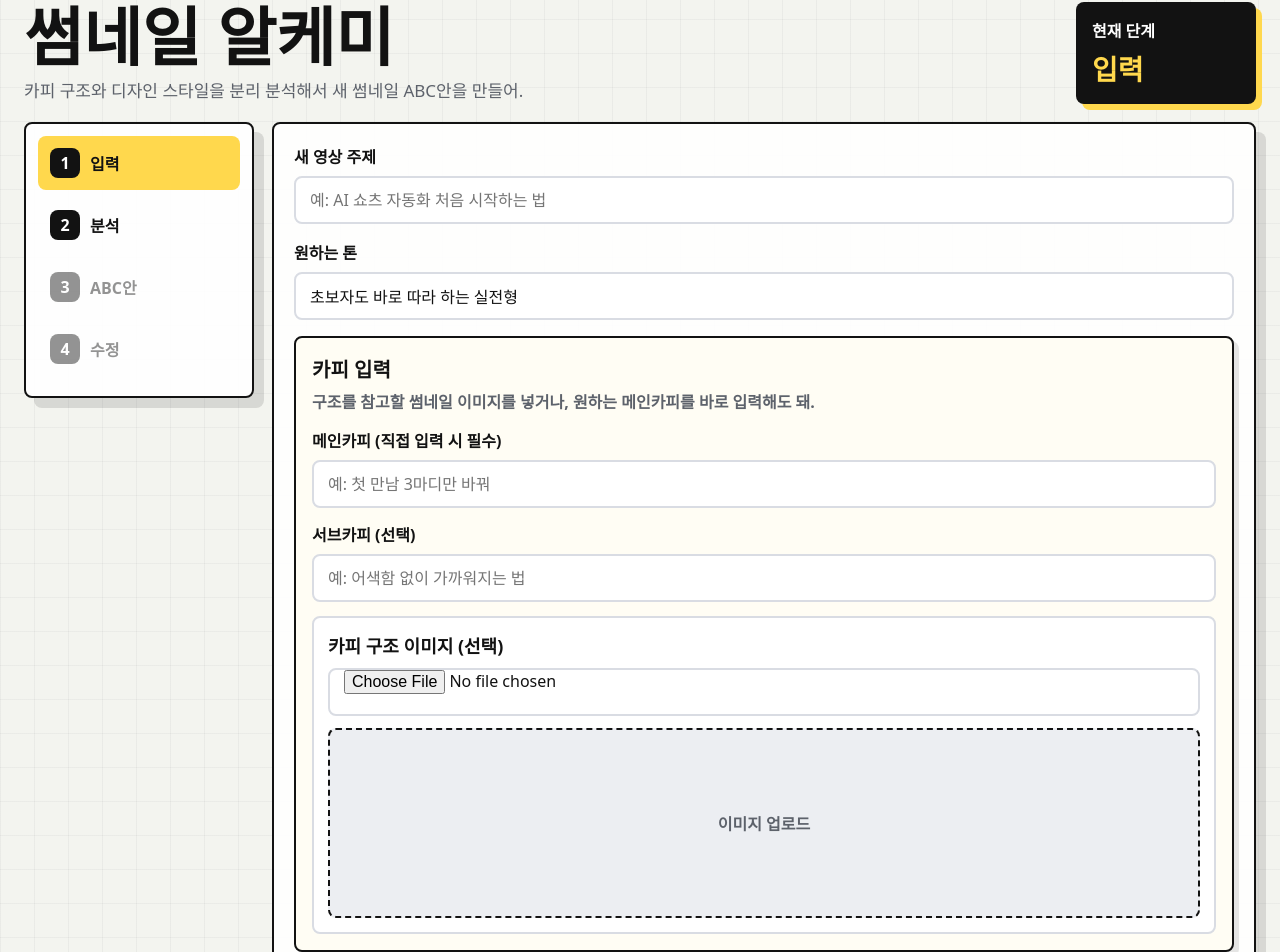
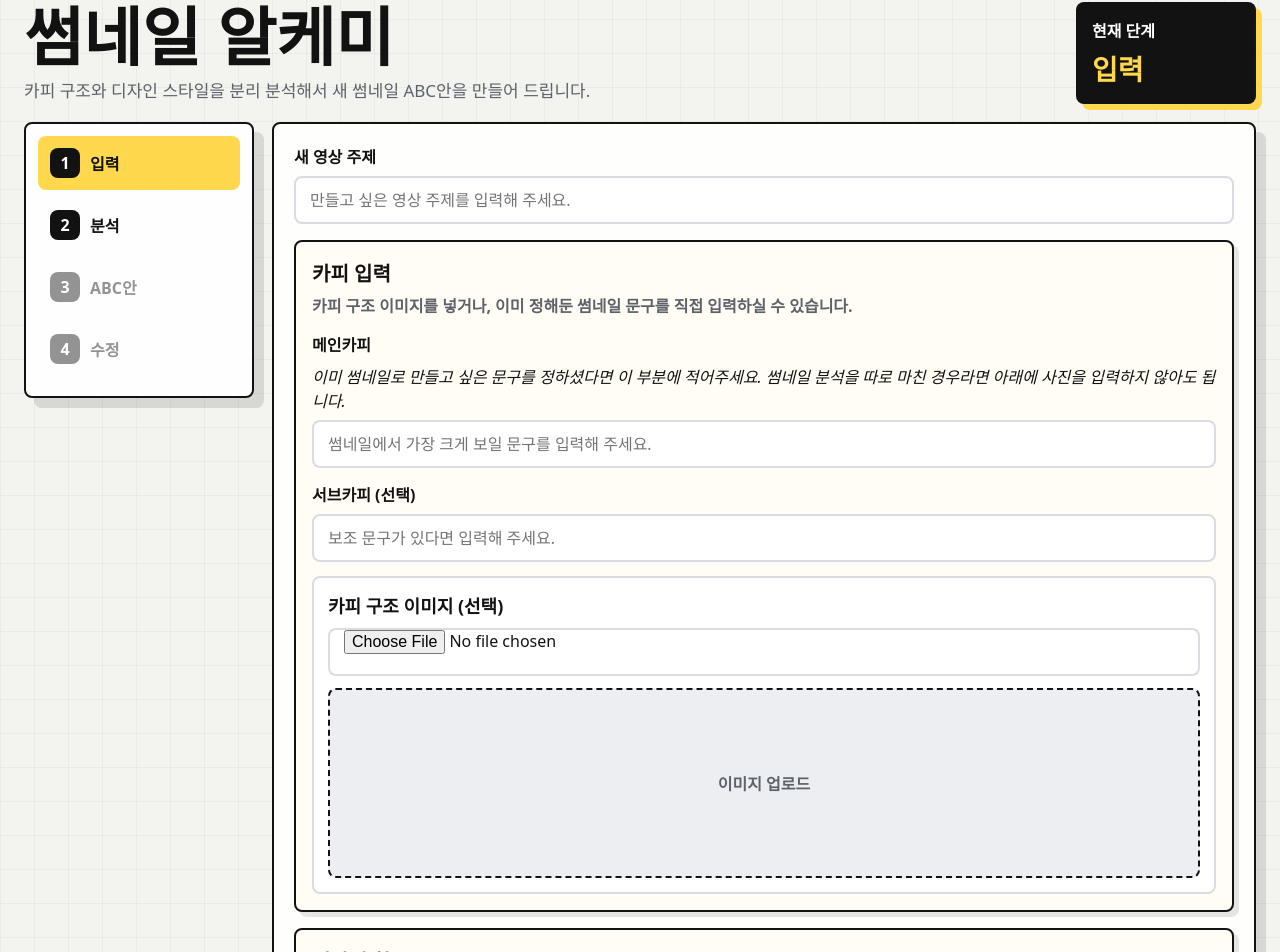
Before and after one commit to carya21/thumbnail-alchemy, a Next.js app: page / in a window 1280 px wide. Shown: the part 49-1001 px from the top of the page. Built offline with nearby package versions, Linux system fonts and the light colour scheme.

Commit message:
Refine student-facing input copy

```diff
--- a/app/page.tsx
+++ b/app/page.tsx
@@ -10,7 +10,6 @@ const stepNames = ['입력', '분석', 'ABC안', '수정'];
 export default function Home() {
   const [step, setStep] = useState(0);
   const [topic, setTopic] = useState('');
-  const [tone, setTone] = useState('초보자도 바로 따라 하는 실전형');
   const [mainCopy, setMainCopy] = useState('');
   const [subCopy, setSubCopy] = useState('');
   const [designPrompt, setDesignPrompt] = useState('');
@@ -19,7 +18,7 @@ export default function Home() {
   const [report, setReport] = useState<AnalysisReport | null>(null);
   const [options, setOptions] = useState<GeneratedOption[]>([]);
   const [selectedLabel, setSelectedLabel] = useState<OptionLabel>('A');
-  const [revisionRequest, setRevisionRequest] = useState('글자를 더 크게, 배경은 더 단순하게');
+  const [revisionRequest, setRevisionRequest] = useState('글자를 더 크게, 배경은 더 단순하게 수정해 주세요.');
   const [revised, setRevised] = useState<GeneratedOption | null>(null);
   const [busy, setBusy] = useState<Busy>('idle');
   const [message, setMessage] = useState('');
@@ -36,7 +35,6 @@ export default function Home() {
     await run('analyzing', async () => {
       const data = await postJson<{ report: AnalysisReport }>('/api/analyze', {
         topic,
-        tone,
         mainCopy,
         subCopy,
         designPrompt,
@@ -47,19 +45,19 @@ export default function Home() {
       setOptions([]);
       setRevised(null);
       setStep(1);
-      setMessage('분석 완료. 이제 ABC안을 만들면 돼.');
+      setMessage('분석이 완료되었습니다. 이제 ABC안을 생성하실 수 있습니다.');
     });
   }
 
   async function generate() {
     if (!report) return;
     await run('generating', async () => {
-      const data = await postJson<{ options: GeneratedOption[] }>('/api/generate', { topic, tone, analysis: report });
+      const data = await postJson<{ options: GeneratedOption[] }>('/api/generate', { topic, analysis: report });
       setOptions(data.options);
       setSelectedLabel(data.options[0]?.label || 'A');
       setRevised(null);
       setStep(2);
-      setMessage('ABC안 생성 완료. 마음에 드는 안을 골라줘.');
+      setMessage('ABC안 생성이 완료되었습니다. 마음에 드는 안을 선택해 주세요.');
     });
   }
 
@@ -69,7 +67,7 @@ export default function Home() {
       const data = await postJson<{ revised: GeneratedOption }>('/api/revise', { selected, revisionRequest });
       setRevised(data.revised);
       setStep(3);
-      setMessage('수정본 완성. 다운로드해서 바로 쓰면 돼.');
+      setMessage('수정본이 완성되었습니다. 다운로드해서 바로 사용하실 수 있습니다.');
     });
   }
 
@@ -94,7 +92,7 @@ export default function Home() {
         <div>
           <p className='eyebrow'>똑사장 썸네일 제작실</p>
           <h1>썸네일 알케미</h1>
-          <p className='lead'>카피 구조와 디자인 스타일을 분리 분석해서 새 썸네일 ABC안을 만들어.</p>
+          <p className='lead'>카피 구조와 디자인 스타일을 분리 분석해서 새 썸네일 ABC안을 만들어 드립니다.</p>
         </div>
         <div className='now'>현재 단계<br /><strong>{stepNames[step]}</strong></div>
       </header>
@@ -116,33 +114,30 @@ export default function Home() {
             <div className='stack'>
               <div className='field'>
                 <label>새 영상 주제</label>
-                <input value={topic} onChange={(event) => setTopic(event.target.value)} placeholder='예: AI 쇼츠 자동화 처음 시작하는 법' />
-              </div>
-              <div className='field'>
-                <label>원하는 톤</label>
-                <input value={tone} onChange={(event) => setTone(event.target.value)} />
+                <input value={topic} onChange={(event) => setTopic(event.target.value)} placeholder='만들고 싶은 영상 주제를 입력해 주세요.' />
               </div>
 
               <section className='inputPanel'>
                 <h2>카피 입력</h2>
-                <p>구조를 참고할 썸네일 이미지를 넣거나, 원하는 메인카피를 바로 입력해도 돼.</p>
+                <p>카피 구조 이미지를 넣거나, 이미 정해둔 썸네일 문구를 직접 입력하실 수 있습니다.</p>
                 <div className='field'>
-                  <label>메인카피 (직접 입력 시 필수)</label>
-                  <input value={mainCopy} onChange={(event) => setMainCopy(event.target.value)} placeholder='예: 첫 만남 3마디만 바꿔' />
+                  <label>메인카피</label>
+                  <em>이미 썸네일로 만들고 싶은 문구를 정하셨다면 이 부분에 적어주세요. 썸네일 분석을 따로 마친 경우라면 아래에 사진을 입력하지 않아도 됩니다.</em>
+                  <input value={mainCopy} onChange={(event) => setMainCopy(event.target.value)} placeholder='썸네일에서 가장 크게 보일 문구를 입력해 주세요.' />
                 </div>
                 <div className='field'>
                   <label>서브카피 (선택)</label>
-                  <input value={subCopy} onChange={(event) => setSubCopy(event.target.value)} placeholder='예: 어색함 없이 가까워지는 법' />
+                  <input value={subCopy} onChange={(event) => setSubCopy(event.target.value)} placeholder='보조 문구가 있다면 입력해 주세요.' />
                 </div>
                 <Upload title='카피 구조 이미지 (선택)' value={copyImage} onChange={setCopyImage} />
               </section>
 
               <section className='inputPanel'>
                 <h2>디자인 참고</h2>
-                <p>이미지로 넣어도 되고, 말로 설명해도 돼. 비워두면 주제와 카피에 맞춰 알아서 판단해.</p>
+                <p>참고 이미지를 넣거나 디자인 방향을 글로 설명하실 수 있습니다. 비워두면 주제와 카피에 맞춰 자동으로 구성합니다.</p>
                 <div className='field'>
                   <label>디자인 설명 / 이미지 프롬프트 (선택)</label>
-                  <textarea value={designPrompt} onChange={(event) => setDesignPrompt(event.target.value)} placeholder='예: 검정 배경, 노란색 굵은 글씨, 오른쪽에 놀란 표정의 인물, 작은 글자는 거의 없이' />
+                  <textarea value={designPrompt} onChange={(event) => setDesignPrompt(event.target.value)} placeholder='원하시는 분위기, 색감, 인물 배치 등을 자유롭게 적어 주세요.' />
                 </div>
                 <Upload title='디자인 참고 이미지 (선택)' value={designImage} onChange={setDesignImage} />
               </section>
@@ -256,7 +251,7 @@ async function postJson<T>(url: string, body: unknown): Promise<T> {
     body: JSON.stringify(body)
   });
   const data = await response.json();
-  if (!response.ok) throw new Error(data.error || '요청 처리 중 문제가 생겼어.');
+  if (!response.ok) throw new Error(data.error || '요청 처리 중 문제가 생겼습니다.');
   return data;
 }
 
```
